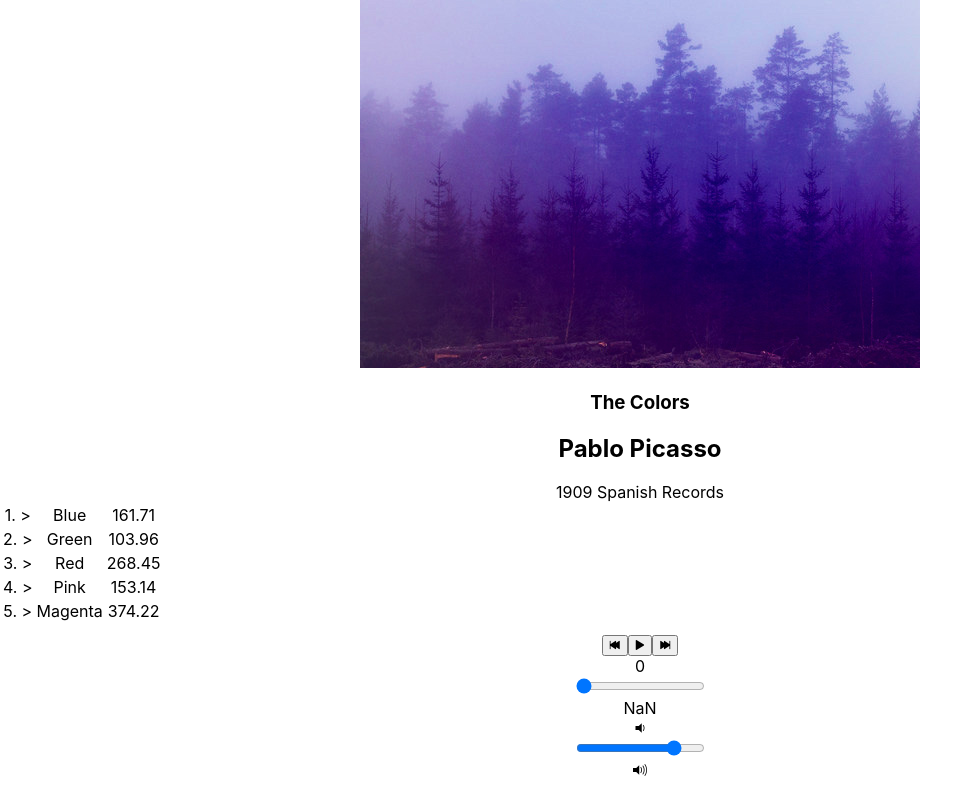
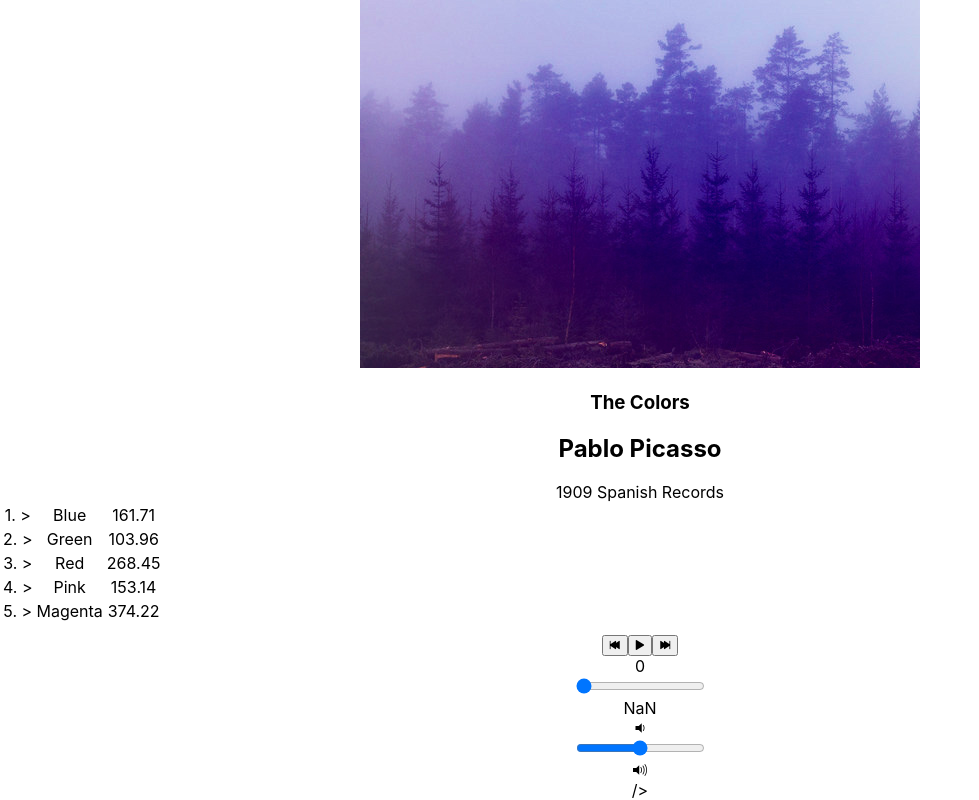
Before and after one commit to itsshaylan/bloc-jams-react, a React (Create React App) app: page /album/the-colors in a window 1280 px wide. Shown: the part 294-1094 px from the top of the page, without its empty margins (0-979 px from the left). Built offline with nearby package versions, Linux system fonts and the light colour scheme.

Commit message:
volume control

```diff
--- a/src/components/Album.js
+++ b/src/components/Album.js
@@ -39,16 +39,21 @@
        },
        durationchange: e => {
          this.setState({ duration: this.audioElement.duration });
-       }
+       },
+       volumeChange: e => {
+        this.setState({ volume: this.audioElement.volume});
+},
      };
      this.audioElement.addEventListener('timeupdate', this.eventListeners.timeupdate);
      this.audioElement.addEventListener('durationchange', this.eventListeners.durationchange);
+     this.audioElement.addEventListener('volumechange', this.eventListeners.volumechange);
    }
 
    componentWillUnmount() {
      this.audioElement.src = null;
      this.audioElement.removeEventListener('timeupdate', this.eventListeners.timeupdate);
      this.audioElement.removeEventListener('durationchange', this.eventListeners.durationchange);
+     this.audioElement = null;
 }
 
    setSong(song) {
@@ -87,7 +92,21 @@
       this.audioElement.currentTime = newTime;
       this.setState({ currentTime: newTime });
 }
-
+    formatTime(timeInSeconds){
+      console.log("formatTime", timeInSeconds)
+      if (timeInSeconds < 10){
+        return (Math.floor(timeInSeconds / 60 )) + ":0" + (Math.floor(timeInSeconds % 60))
+      } else if (timeInSeconds) {
+        return (Math.floor(timeInSeconds / 60 )) + ":" + (Math.floor(timeInSeconds % 60))
+      } else {
+        return "-:--";
+ }
+}
+handleVolumeChange(e){
+  const newVolume = e.target.value;
+  this.audioElement.volume = newVolume;
+ this.setState({ currentVolume: newVolume});
+}
 
      handleSongHover(song) {
     this.setState({ isHovered: song });
@@ -151,6 +170,8 @@
            handlePrevClick={() => this.handlePrevClick()}
            handleNextClick={() => this.handleNextClick()}
            handleTimeChange={(e) => this.handleTimeChange(e)}
+           handleVolumeChange = {(e) => this.handleVolumeChange(e)}
+           formatTime ={(e) => this.formatTime(e)}/>
          />
        </section>
      );
--- a/src/components/PlayerBar.js
+++ b/src/components/PlayerBar.js
@@ -30,7 +30,14 @@
          </section>
          <section id="volume-control">
            <div className="icon ion-volume-low"></div>
-           <input type="range" className="seek-bar" value="80" />
+           <input
+             type = 'range'
+             className = 'seek-bar'
+             value = {this.props.volume}
+             max = '1'
+             min = '0'
+             step = '0.01'
+             onChange = {this.props.handleVolumeChange}/>
            <div className="icon ion-volume-high"></div>
          </section>
        </section>
```
